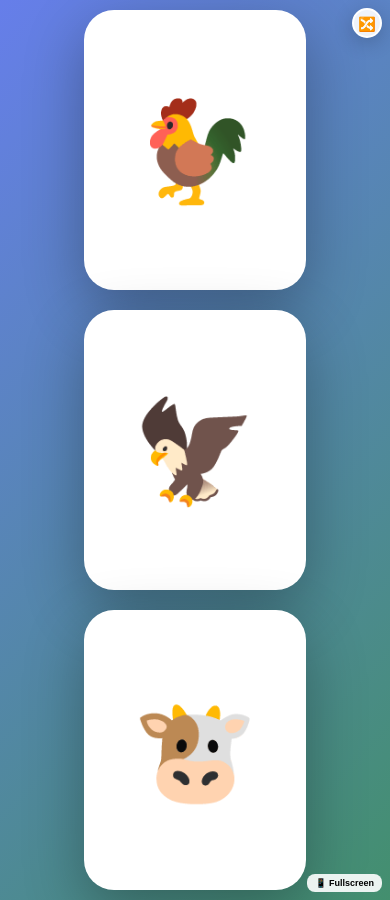
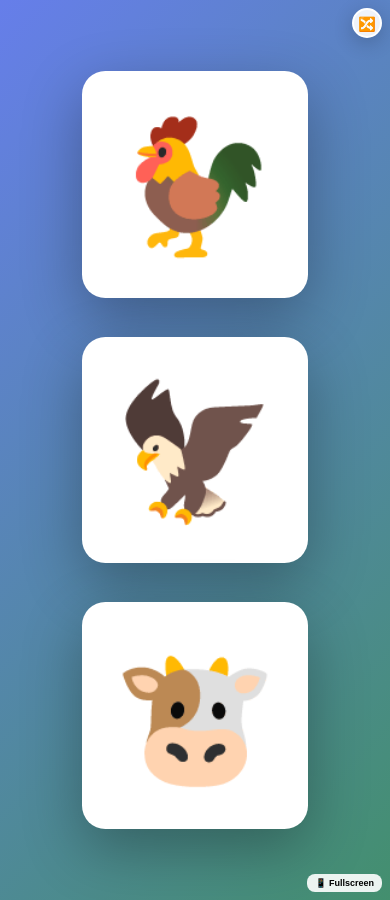
Before and after one commit to dcroote/dcroote.github.io, a Jekyll site: the page kids-animal-sounds-game.html, which Jekyll copies as it is, in a window 390 px wide. Built offline with Jekyll 4.4.1, drawn with Linux system fonts in a browser that asks for light colours.

Commit message:
fix: kids animal sound game - icon size and spacing
fix: kids animal sound game - sound on first click

```diff
--- a/kids-animal-sounds-game.html
+++ b/kids-animal-sounds-game.html
@@ -142,24 +142,48 @@
         }
       }
 
+      .game-shell {
+        container-type: size;
+        width: 100%;
+        height: 100%;
+        display: flex;
+        justify-content: center;
+        align-items: center;
+      }
+
       #game-container {
+        --pad: 4cqmin;
+        --item-gap: 10cqmin;
+        --box-scale: 0.86;
         display: flex;
         flex-direction: row;
         justify-content: center;
         align-items: center;
-        gap: 100px;
+        gap: var(--item-gap);
         width: 100%;
         height: 100%;
-        padding: 20px;
+        max-width: 100%;
+        max-height: 100%;
+        padding: var(--pad);
         box-sizing: border-box;
       }
 
       .animal-box {
-        flex: 1;
-        max-width: 300px;
+        container-type: size;
+        flex: 0 1 auto;
         aspect-ratio: 1;
+        width: min(
+          calc(
+            (
+                100cqw - 2 * var(--pad) - 2 * var(--item-gap)
+              ) /
+              3 *
+              var(--box-scale)
+          ),
+          calc((100cqh - 2 * var(--pad)) * var(--box-scale))
+        );
         background: white;
-        border-radius: 30px;
+        border-radius: max(12px, 6cqi);
         display: flex;
         justify-content: center;
         align-items: center;
@@ -169,6 +193,25 @@
         transition: transform 0.2s, box-shadow 0.2s, background-color 0.3s ease;
         pointer-events: auto;
         touch-action: auto;
+      }
+
+      @container (aspect-ratio <= 1) {
+        #game-container {
+          flex-direction: column;
+        }
+
+        .animal-box {
+          width: min(
+            calc(85cqw * var(--box-scale)),
+            calc(
+              (
+                  100cqh - 2 * var(--pad) - 2 * var(--item-gap)
+                ) /
+                3 *
+                var(--box-scale)
+            )
+          );
+        }
       }
 
       .animal-box:active {
@@ -192,53 +235,12 @@
         width: 100%;
         height: 100%;
         object-fit: contain;
-        padding: 20px;
+        padding: 8cqi;
       }
 
       .animal-content.emoji {
-        font-size: 200px;
-      }
-
-      @media (max-width: 900px) {
-        #game-container {
-          gap: 50px;
-          padding: 15px;
-        }
-
-        .animal-box {
-          max-width: 250px;
-        }
-
-        .animal-content.emoji {
-          font-size: 300px;
-        }
-      }
-
-      @media (max-width: 500px) {
-        #game-container {
-          flex-direction: column;
-          gap: 20px;
-          padding: 10px;
-        }
-
-        .animal-box {
-          width: 60%;
-          max-width: 300px;
-        }
-
-        .animal-content.emoji {
-          font-size: 100px;
-        }
-      }
-
-      @media (max-height: 700px) and (min-width: 601px) {
-        .animal-box {
-          max-width: 160px;
-        }
-
-        .animal-content.emoji {
-          font-size: 110px;
-        }
+        font-size: 58cqi;
+        line-height: 1;
       }
 
       .fullscreen-enter {
@@ -270,6 +272,7 @@
   <body>
     <div id="shuffle-button">🔀</div>
 
+    <div class="game-shell">
       <div id="game-container">
         <div class="animal-box" data-index="0">
           <div class="animal-content"></div>
@@ -279,6 +282,7 @@
         </div>
         <div class="animal-box" data-index="2">
           <div class="animal-content"></div>
+        </div>
       </div>
     </div>
 
```
Also changed, not shown: other parts of kids-animal-sounds-game.html (+30 -26 lines). Lines whose indentation alone changed are shown as unchanged.
